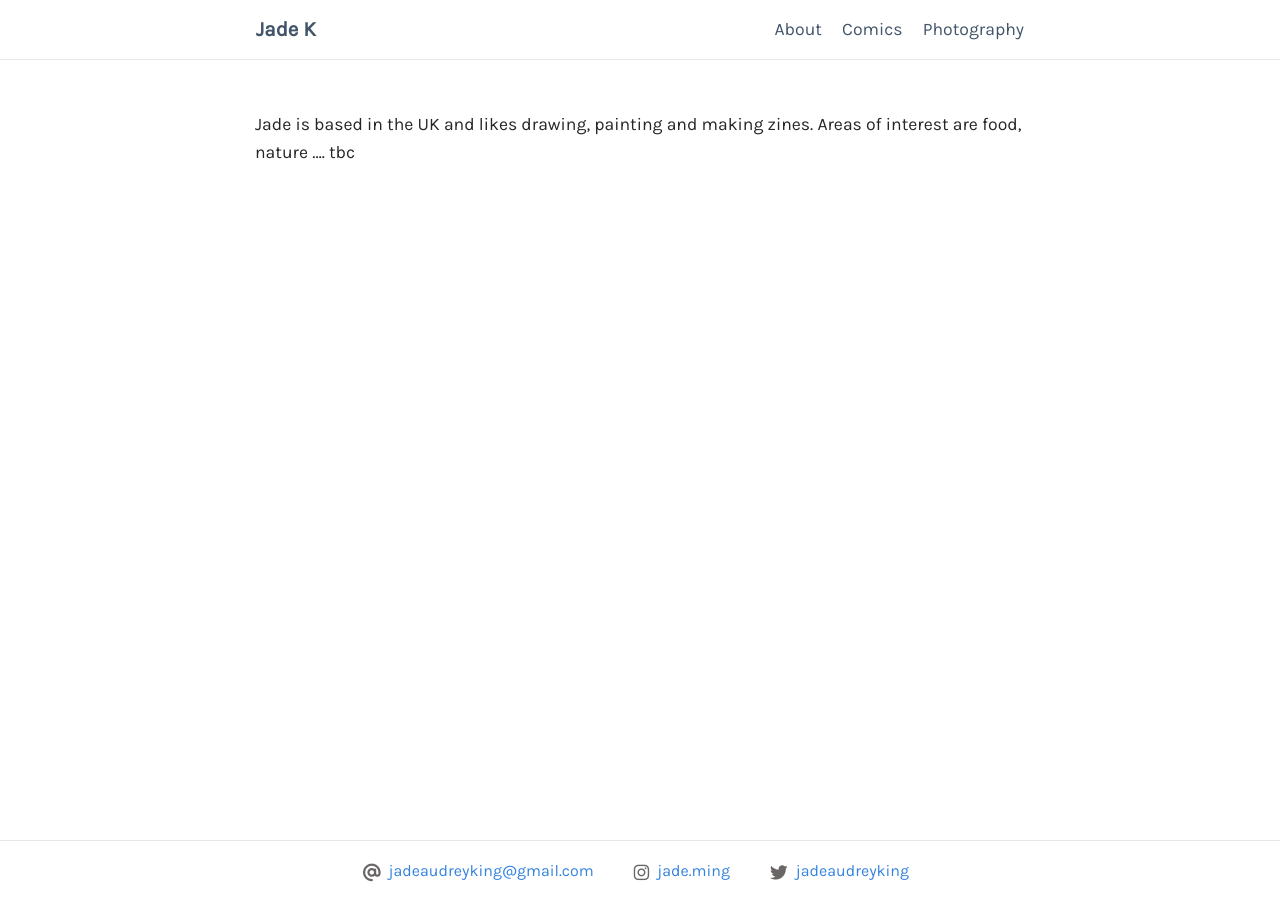
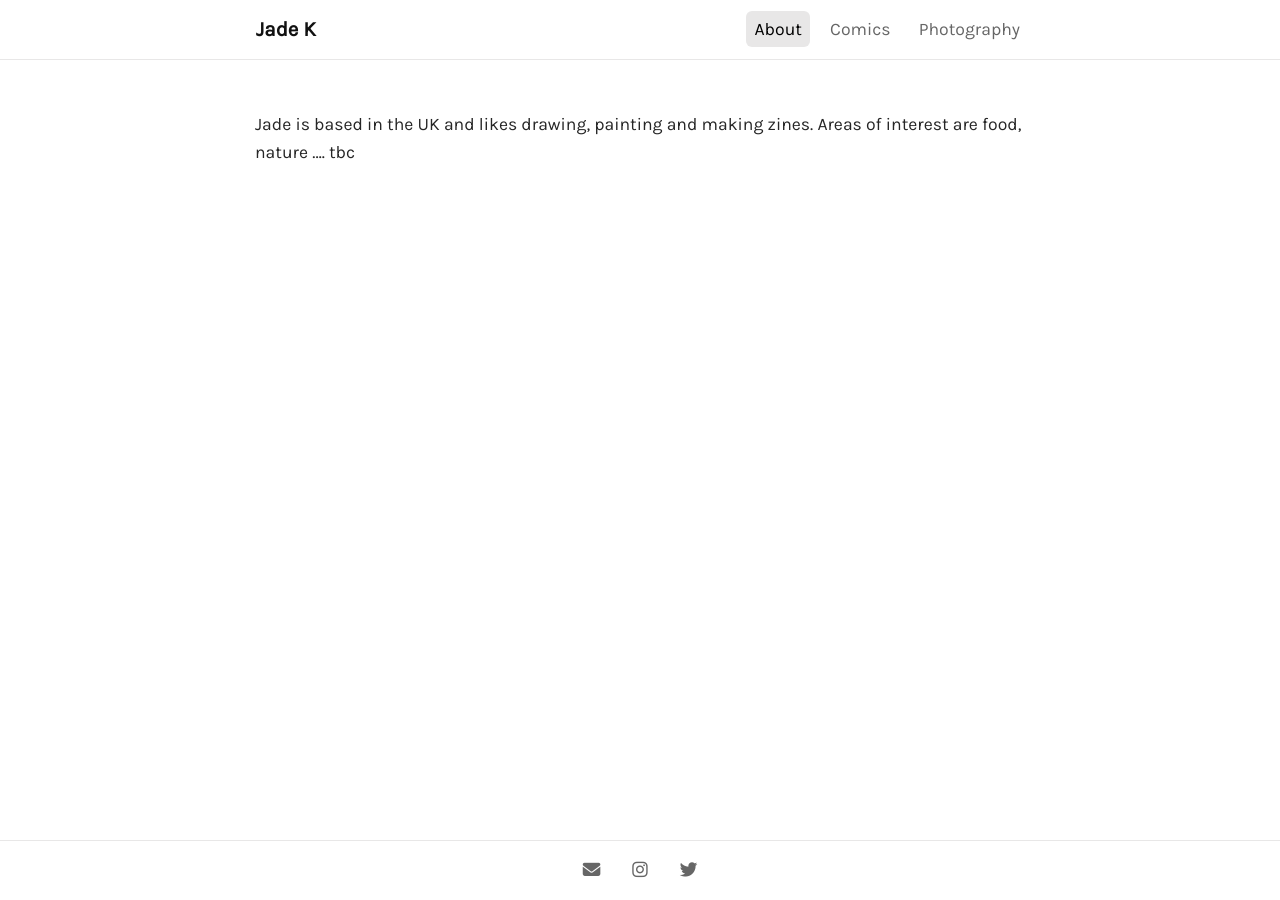
Before and after one commit to JamesSwatton/jadek, a Jekyll site: the page built from about.md, in a window 1280 px wide. Built offline with Jekyll 4.4.1, drawn with Linux system fonts in a browser that asks for light colours; nearby versions of some CDN libraries.

Commit message:
add nav style

```diff
--- a/_config.yml
+++ b/_config.yml
@@ -1,3 +1,5 @@
+# permalink: pretty
+
 title: Jade K
 email: jadeaudreyking@gmail.com
 description: >- # this means to ignore newlines until "baseurl:"
@@ -13,6 +15,7 @@ collections:
     output: true
   photography:
     output: true
+
 
 # Build settings
 plugins:
--- a/_includes/article-index.html
+++ b/_includes/article-index.html
@@ -5,7 +5,7 @@
             {% for doc in collection.docs %}
                 <div class="article-index-container">
                     <div class="thumbnail-container">
-                        <h1>{{ doc.title }}</h1>
+                        <h1>{{ doc.title }}{{ forloop.index }}</h1>
                         <img src="{{ site.baseurl }}{{ doc.thumbnail }}" alt="">
                     </div>
                     {% if page.has-excerpt %}
--- a/_includes/footer.html
+++ b/_includes/footer.html
@@ -2,16 +2,19 @@
     <footer>
         <div class="social-links">
             <div class="social-link">
-                <i class="fas fa-at"></i>
-                <a href="mailto:jadeaudreyking@gmail.com">jadeaudreyking@gmail.com</a>
+                <a href="mailto:jadeaudreyking@gmail.com">
+                    <i class="fas fa-envelope"></i>
+                </a>
             </div>
             <div class="social-link">
-                <i class="fab fa-instagram"></i>
-                <a href="https://instagram.com/jade.ming">jade.ming</a>
+                <a href="https://instagram.com/jade.ming">
+                    <i class="fab fa-instagram"></i>
+                </a>
             </div>
             <div class="social-link">
-                <i class="fab fa-twitter"></i>
-                <a href="https://twitter.com/jadeaudreyking">jadeaudreyking</a>
+                <a href="https://twitter.com/jadeaudreyking">
+                    <i class="fab fa-twitter"></i>
+                </a>
             </div>
         </div>
     </footer>
--- a/_includes/nav.html
+++ b/_includes/nav.html
@@ -4,8 +4,11 @@
             <h3><a href="{{ site.url }}{{ site.baseurl }}">{{site.title }}</a></h3>
         </div>
         <ul class="nav-links">
-            {% for page in site.pages %}{% if page.title %}
-                    <li class="nav-link"><a href="{{ page.url }}">{{ page.title }}</a></li>
+            {% for site_page in site.pages %}{% if site_page.title %}
+                    {% assign title_downcase = site_page.title | downcase %}
+                    <li class="nav-link "><a href="{{ site_page.url }}" {% if
+                                page.url contains title_downcase %}
+                                class="current" {% endif %}>{{ site_page.title }}</a></li>
             {% endif %}{% endfor %}
         </ul>
     </div>
--- a/_sass/_base.scss
+++ b/_sass/_base.scss
@@ -1,8 +1,8 @@
 $content-width: 800px;
 $font-style: 'Karla', sans-serif;
 $font-color: #262626;
-$link-color: #425469;
-$link-hover-color: #3583de;
+$link-color: #666666;
+$link-hover-color: black;
 $heading-font: 'Rubik', sans-serif;
 $heading-font-color: #111111;
 $light: #e8e7e7;
--- a/_sass/_layout.scss
+++ b/_sass/_layout.scss
@@ -34,6 +34,7 @@ a:visited {
 a:hover {
     color: $link-hover-color;
     text-decoration: underline;
+    cursor: pointer;
 }
 main {
     position: relative;
@@ -72,25 +73,33 @@ main {
             margin: 0;
             padding: 0 $padding-1;
             a {
+                color: $heading-font-color;
                 text-decoration: none;
             }
         }
         .nav-links {
             margin: 0;
-            padding: 0;
             list-style: none;
             li {
                 display: inline;
-                padding: 0 8px;
                 a {
+                    margin: 0 4px;
+                    padding: $padding-1 / 2;
                     text-decoration: none;
+                    border-radius: 6px;
                     &:hover,
-                    &:active {
+                    &:active,
+                    &.current {
+                        color: black;
+                        background-color: $light;
                         text-decoration: none;
                     }
                 }
                 &:last-child {
-                    padding: 0 $padding-1 0  8px;
+                    a {
+                        margin: 0 4px;
+                        padding: 8px $padding-1 8px  8px;
+                    }
                 }
             }
         }
@@ -118,19 +127,6 @@ main {
                 display: flex;
                 align-items: center;
                 margin: 0 $padding-1;
-                i {
-                    color: darken($light, 50%);
-                    padding-top: 4px;
-                }
-                a {
-                    color: $link-hover-color;
-                    text-decoration: none;
-                    font-size: 1rem;
-                    padding: 0 8px;
-                    &:hover {
-                        text-decoration: underline;
-                    }
-                }
             }
         }
     }
@@ -182,10 +178,11 @@ main {
     height: 400px;
     .thumbnail-container {
         position: relative;
-        width: 50%;
+        width: 75%;
         min-width: 400px;
         height: 100%;
         h1 {
+            color: white;
             position: relative;
             z-index: 1;
         }
```
Also changed, not shown: _photography/bops.md (added, +4 -0 lines), _photography/erp.md (added, +4 -0 lines).
